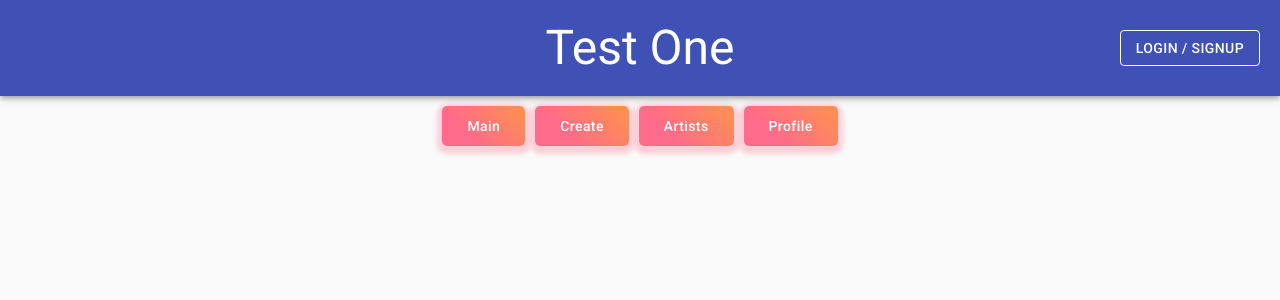
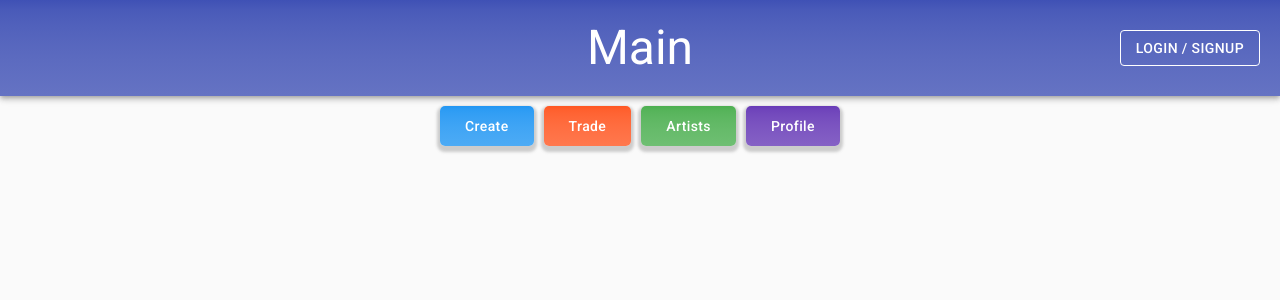
Before and after one commit to travisformayor/marker-ga, a React (Create React App) app in the folder client/: page / in a window 1280 px wide. Shown: the top 300 px of the page. Built offline with nearby package versions, Linux system fonts and the light colour scheme.

Commit message:
nav buttons and title color and context aware

```diff
--- a/client/src/components/App/App.css
+++ b/client/src/components/App/App.css
@@ -1,3 +1,3 @@
-* {
-  /* border: 1px solid red; */
-}
+/* * {
+  border: 1px solid red;
+} */
--- a/client/src/components/App/App.js
+++ b/client/src/components/App/App.js
@@ -22,7 +22,7 @@ function App() {
         const response = await AxiosModel.getProfile(localStorage.token);
         // console.log('Token check went through', response.data);
         const { foundUser } = response.data
-        await setUserInfo({
+        setUserInfo({
           loggedIn: true,
           user: foundUser
         });
@@ -53,7 +53,7 @@ function App() {
       <Header userInfo={userInfo} logOut={logOut} getProfile={getProfile} />
       <main>
         {errors.map((error, index) => (
-          <Error message={error.message} key={index} />
+          <Error message={error.message} key={'root-error'+index} />
         ))}
         <Switch>
           <Route path="/profile" render={() => <Profile user={userInfo.user} /> } />
--- a/client/src/components/Header/Header.js
+++ b/client/src/components/Header/Header.js
@@ -1,27 +1,61 @@
 import React, { useState, useEffect } from 'react';
 import { Link } from 'react-router-dom';
-import { makeStyles, withStyles } from '@material-ui/core/styles';
+import { withRouter } from "react-router";
+import { makeStyles } from '@material-ui/core/styles';
 import AccountCircle from '@material-ui/icons/AccountCircle';
 import Typography from '@material-ui/core/Typography';
 import IconButton from '@material-ui/core/IconButton';
 import MenuItem from '@material-ui/core/MenuItem';
 import Toolbar from '@material-ui/core/Toolbar';
-import Button from '@material-ui/core/Button';
 import AppBar from '@material-ui/core/AppBar';
 import Menu from '@material-ui/core/Menu';
 import AuthDialog from '../Auth/AuthDialog';
+import Nav from './Nav';
 
 function Header(props) {
   const { userInfo: { loggedIn }, logOut, getProfile } = props;
   // Hooks
   const [ auth, setAuth ] = useState(false);
   const [ anchor, setAnchor ] = useState(null);
+  const [ paths, setPaths ] = useState([]);
+  const [ titleState, setTitle ] = useState({
+    title: '',
+    color: 'yellow, beige',
+  })
 
   const open = Boolean(anchor);
 
   useEffect(() => {
     setAuth(loggedIn);
   },[loggedIn]);
+
+  // console.log('path ', props.location.pathname)
+
+  const navLinks = [
+    {name: 'main', path: '/', color: '#3f51b5, 30%, #6573c3'}, // dark blue
+    {name: 'create', path: '/create', color: '#2196f3, 30%, #4dabf5'}, // lite blue
+    {name: 'trade', path: '/trade', color: '#ff5722, 30%, #ff784e'}, // orange
+    {name: 'artists', path: '/artists', color: '#4caf50, 30%, #6fbf73'}, // green
+    {name: 'profile', path: '/profile', color: '#673ab7, 30%, #8561c5'}, // purple
+  ]
+
+  const getPath = () => {
+    const { pathname } = props.location;
+    console.log('current path: ', pathname)
+    // Set state for the other paths
+    const newPaths = navLinks.filter(navOption => navOption.path !== pathname);
+    setPaths(newPaths)
+    // Set the title bar state
+    const newTitle = navLinks.find(navOption => navOption.path === pathname);
+    setTitle({
+      title: newTitle.name,
+      color: newTitle.color,
+    })
+  }
+
+  useEffect(() => {
+    getPath();
+  },[props.location.pathname]);
 
   // Profile Menu drop down menu functions
   const handleMenu = (event) => {
@@ -35,44 +69,19 @@ function Header(props) {
     handleClose();
   }
 
-  // Nav button css
-  const NavButton = withStyles({
-    root: {
-      background: 'linear-gradient(45deg, #FE6B8B 30%, #FF8E53 90%)',
-      borderRadius: 5,
-      border: 0,
-      color: 'white',
-      height: 40,
-      padding: '0px 25px',
-      margin: '0px 5px',
-      boxShadow: '0 3px 5px 5px rgba(255, 105, 135, .3)',
-      // position: 'absolute',
-    },
-    label: {
-      textTransform: 'capitalize',
-    },
-  })(Button);
-
   // CSS Class Styles
   const useStyles = makeStyles(theme => ({
-    navTop: {
+    topBar: {
       display: 'flex',
       flexDirection: 'row',
       justifyContent: 'center',
       alignItems: 'center',
       padding: '20px',
       textAlign: 'center',
-    },
-    navBottom: {
-      display: 'flex',
-      flexDirection: 'row',
-      justifyContent: 'center',
-      alignItems: 'center',
-      margin: '10px 5px 20px',
-      textAlign: 'center',
+      background: `linear-gradient(${titleState.color})`, // dark blue
     },
     title: {
-      // display: 'inline-block',
+      textTransform: 'capitalize',
     },
     profileControl: {
       position: 'absolute',
@@ -83,14 +92,14 @@ function Header(props) {
       marginTop: 50,
     }
   }));
+  const classes = useStyles();
 
-  const classes = useStyles();
   return (
     <>
       <AppBar position="static">
-        <Toolbar className={classes.navTop}>
+        <Toolbar className={classes.topBar}>
           <Typography variant="h3" className={classes.title}>
-            Test One
+            {titleState.title}
           </Typography>
           {auth ? (
             <div className={classes.profileControl}>
@@ -121,20 +130,7 @@ function Header(props) {
           )}
         </Toolbar>
       </AppBar>
-      <div className={classes.navBottom}>
-        <NavButton component={Link} to="/">
-          main
-        </NavButton>
-        <NavButton component={Link} to="/create">
-          create
-        </NavButton>
-        <NavButton component={Link} to="/artists">
-          artists
-        </NavButton>
-        <NavButton component={Link} to="/profile">
-          profile
-        </NavButton>
-      </div>
+      <Nav paths={paths} />
       {/* <button onClick={() => setAuth(!auth)}>
         Login - {auth ? "true" : "false"}
       </button> */}
@@ -142,4 +138,4 @@ function Header(props) {
   );
 }
 
-export default Header;
+export default withRouter(Header);
--- /dev/null
+++ b/client/src/components/Header/Nav.js
@@ -0,0 +1,52 @@
+import React, { useEffect } from 'react';
+import { Link } from 'react-router-dom';
+import { makeStyles, withStyles } from '@material-ui/core/styles';
+import Button from '@material-ui/core/Button';
+
+const Nav = (props) => {
+  const { paths } = props
+
+  // CSS Class Styles
+  const useStyles = makeStyles(theme => ({
+    navButtons: {
+      display: 'flex',
+      flexDirection: 'row',
+      justifyContent: 'center',
+      alignItems: 'center',
+      margin: '10px 5px 20px',
+      textAlign: 'center',
+    },
+  }));
+  const classes = useStyles();
+
+  // Nav button css
+  const NavButton = withStyles({
+    root: {
+      borderRadius: 5,
+      border: 0,
+      color: 'white',
+      height: 40,
+      padding: '0px 25px',
+      margin: '0px 5px',
+      boxShadow: '0 3px 3px 3px rgba(100, 100, 100, .3)',
+    },
+    label: {
+      textTransform: 'capitalize',
+    },
+  })(Button);
+
+  return (
+    <div className={classes.navButtons}>
+      {paths.map((nav, index) => (
+        <NavButton
+          component={Link} to={nav.path} key={'nav-button'+index}
+          style={{ background: `linear-gradient(${nav.color})` }}
+        >
+          {nav.name}
+        </NavButton>
+      ))}
+    </div>
+  )
+}
+
+export default Nav;
```
